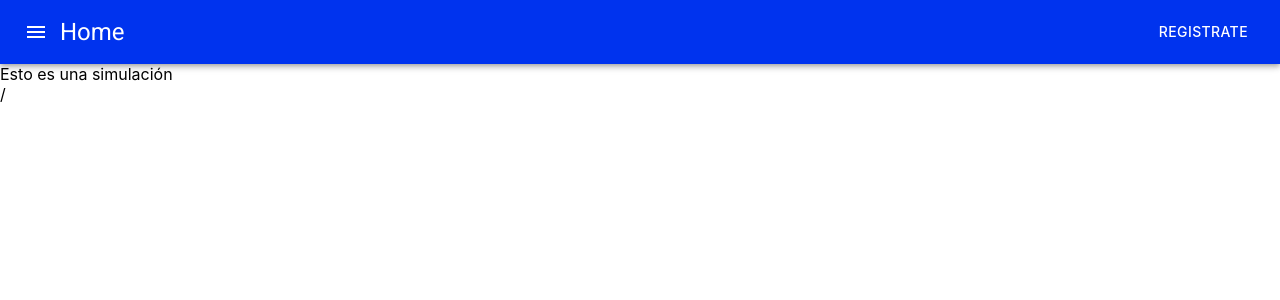
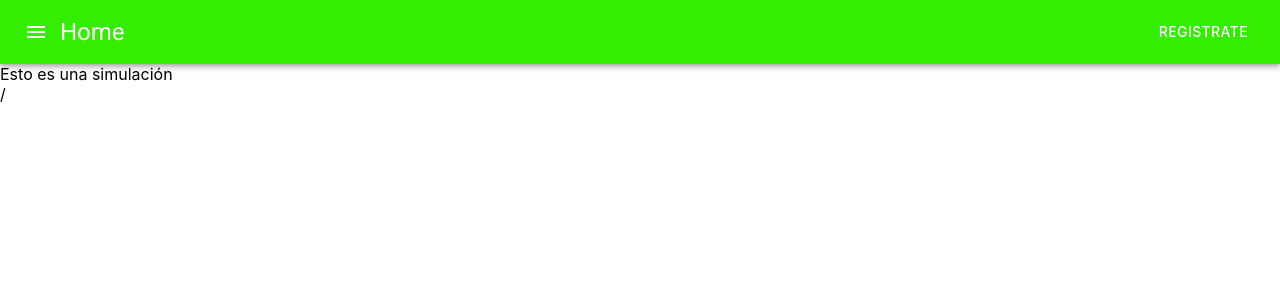
Before and after one commit to event-lens/frontend, a Next.js app: page /home in a window 1280 px wide. Shown: the top 300 px of the page. Built offline with nearby package versions, Linux system fonts and the light colour scheme.

Commit message:
A little Design System

```diff
--- a/components/Header/style.ts
+++ b/components/Header/style.ts
@@ -1,8 +1,9 @@
 import { makeStyles } from "@material-ui/styles";
+import theme from "theme";
 
 export const useStyles = makeStyles(() => ({
   appbar: {
-    backgroundColor: "#03e",
+    backgroundColor: theme.colors.primary,
   },
   title: {
     flexGrow: 1,
--- /dev/null
+++ b/theme/index.ts
@@ -0,0 +1,7 @@
+const theme = {
+  colors: {
+    primary: "#3e0",
+  },
+};
+
+export default theme;
```
